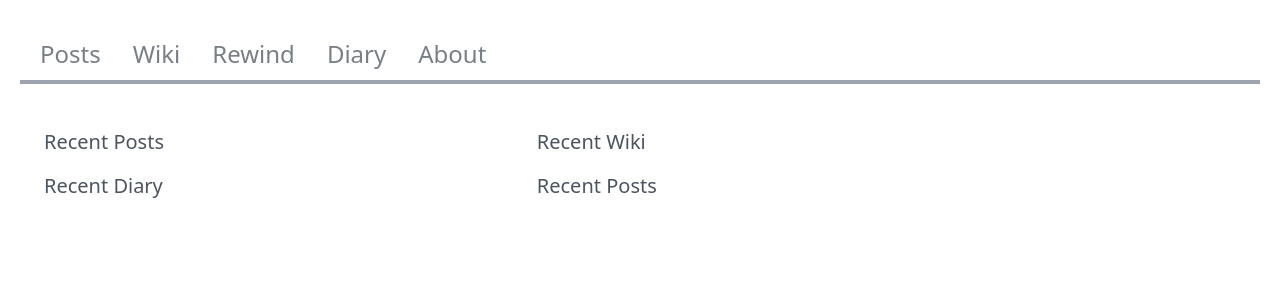
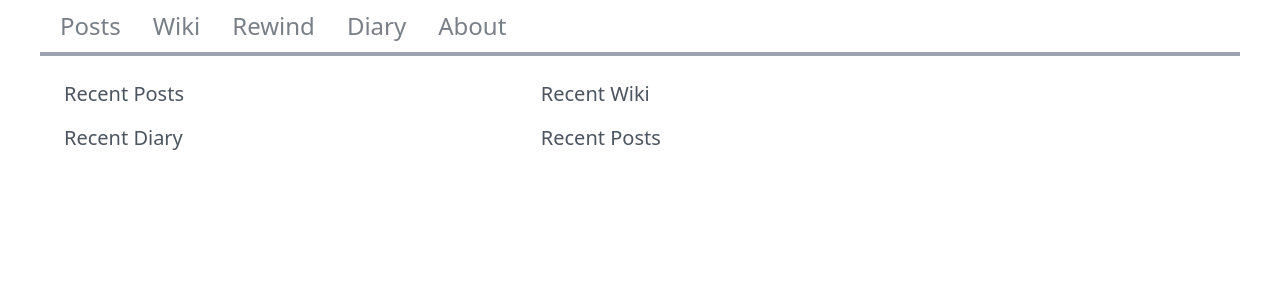
Before and after one commit to koremp/koremp.blog-contentlayer, a Next.js app: page / in a window 1280 px wide. Shown: the top 300 px of the page. Built offline with nearby package versions, Linux system fonts and the light colour scheme.

Commit message:
refact: update page-layout

```diff
--- a/src/components/page-layout.tsx
+++ b/src/components/page-layout.tsx
@@ -12,7 +12,7 @@ export default function PageLayout({
   className,
 }: PageLayoutProps) {
   return (
-    <div className={"px-5 pt-7 pb-16 flex flex-col gap-5 min-h-screen min-w-screen" + " " + className}>
+    <div className={"flex-col min-h-screen min-w-screen px-10" + " " + className}>
       {(title || description) && (
         <div className="flex flex-col gap-2">
           {title && <h1 className="text-2xl flex-col gap-2">{title}</h1>}
```
